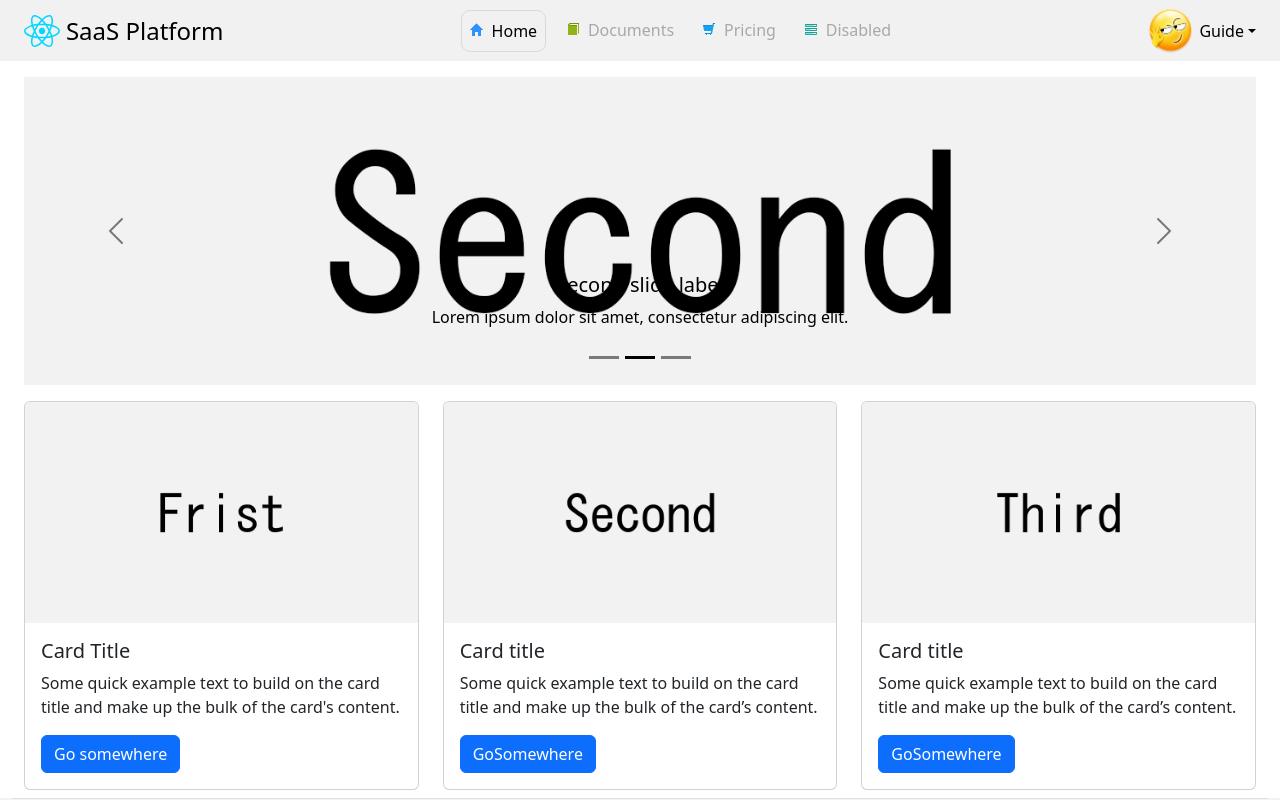
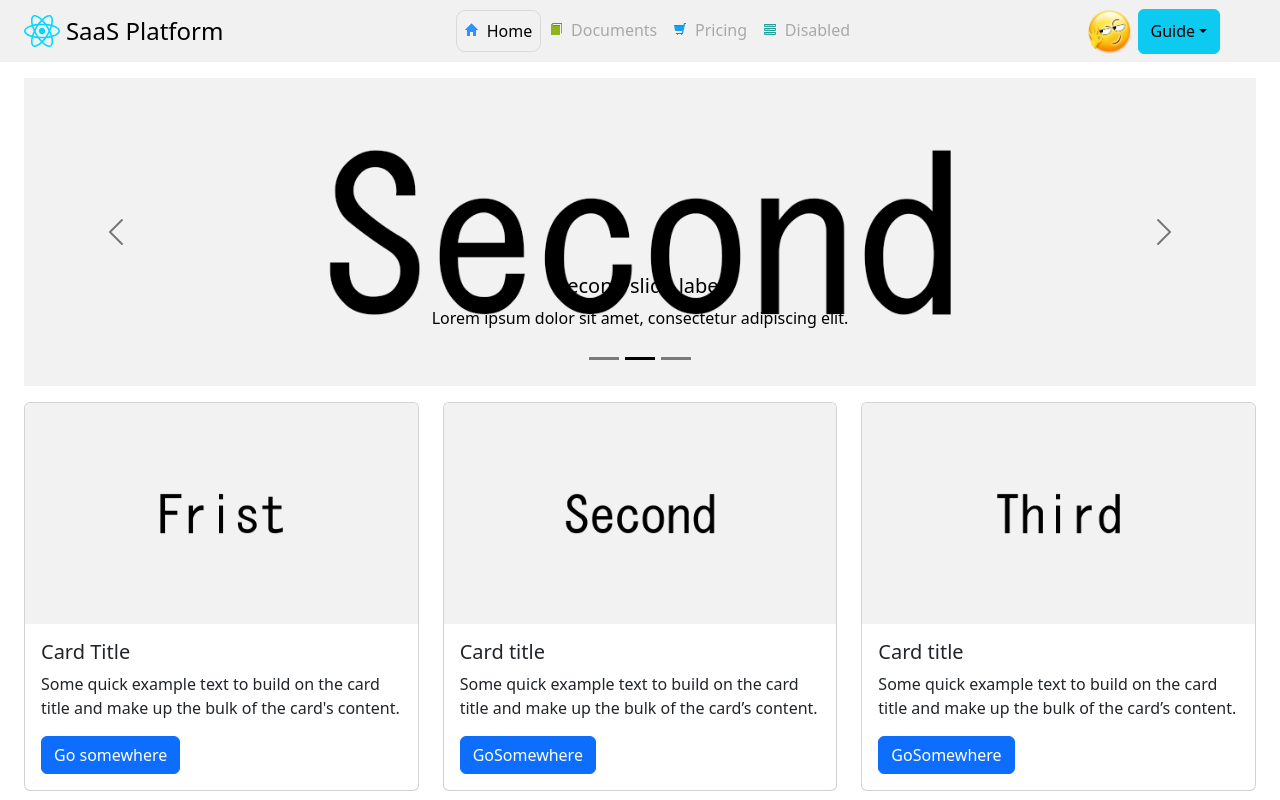
Before and after one commit to go-micro-saas/saas-frontend, a React (Vite) app: page / in a window 1280 px wide. Shown: the top 800 px of the page. Built offline with nearby package versions, Linux system fonts and the light colour scheme.

Commit message:
feat: 使用react-bootstrap

```diff
--- a/src/assets/layouts/css/layout.css
+++ b/src/assets/layouts/css/layout.css
@@ -42,13 +42,6 @@
     /*margin-right: 0.375rem !important;*/
 }
 
-.my-input-required {
-    color: red;
-    font-weight: bold;
+div.my-col-sm-9 {
+    width: 75%;
 }
-
-@media (min-width: 576px) {
-    .my-col-sm-9 {
-        width: 75%;
-    }
-}
--- a/src/assets/layouts/css/page_content.css
+++ b/src/assets/layouts/css/page_content.css
@@ -1,5 +1,5 @@
 .my-page-content-container {
-    min-height: 80vh;
+    min-height: 100vh;
     margin-top: 16px;
     margin-bottom: 8px;
 }
--- a/src/assets/layouts/css/page_header.css
+++ b/src/assets/layouts/css/page_header.css
@@ -46,8 +46,8 @@
 
 .my-header-navbar-sign-up {
     height: 45px;
-    display: flex;
-    font-weight: bold;
+    display: flex !important;
+    font-weight: bold !important;
     align-items: center;
     border-radius: 6px;
 }
--- a/src/components/auth/LoginForm.tsx
+++ b/src/components/auth/LoginForm.tsx
@@ -5,7 +5,7 @@ import "@src/assets/layouts/css/layout.css"
 import "@src/assets/icons/css/icon.css"
 import {LinkPath} from "@src/global/link_path.tsx";
 import {CheckLoginAccount, CheckPassword} from "@src/global/validate_rules.tsx";
-import Row from'react-bootstrap/Row';
+import Row from 'react-bootstrap/Row';
 import Col from "react-bootstrap/Col";
 import Form from "react-bootstrap/Form";
 
--- a/src/components/layouts/PageHeader.tsx
+++ b/src/components/layouts/PageHeader.tsx
@@ -2,113 +2,99 @@ import myLogo from '@src/assets/react.svg'
 import myAvatar from '@src/assets/layouts/image/ok.png'
 import '@src/assets/layouts/css/layout.css';
 import '@src/assets/layouts/css/page_header.css';
+import Dropdown from 'react-bootstrap/Dropdown';
+import Navbar from 'react-bootstrap/Navbar';
+import Container from 'react-bootstrap/Container';
+import Nav from 'react-bootstrap/Nav';
 
 function PageHeader() {
   return (
     <>
       <div className="container-fluid my-header-navbar-container">
-        <nav className="navbar navbar-expand-lg py-2 my-header-navbar-nav">
-          <div className="container-fluid">
-            {/*导航栏 左侧*/}
-            <a href="/"
-               className="d-flex align-items-center mb-3 mb-md-0 me-md-auto link-body-emphasis text-decoration-none">
+        <Navbar expand={"lg"} className="py-2 my-header-navbar-nav">
+          <Container fluid>
+            {/*brand*/}
+            <Navbar.Brand className="d-flex"
+                          href="#home">
               <img src={myLogo} className="logo" alt="SaaS logo"/>
               <span className="my-margin-x3"></span>
               <span className="fs-4">SaaS Platform</span>
-            </a>
-            <button className="navbar-toggler" type="button" data-bs-toggle="collapse"
-                    data-bs-target="#myNavbarSupportedContent" aria-controls="myNavbarSupportedContent"
-                    aria-expanded="false"
-                    aria-label="Toggle navigation">
-              <span className="navbar-toggler-icon"></span>
-            </button>
-            <div className="collapse navbar-collapse" id="myNavbarSupportedContent">
-              {/*导航栏 菜单*/}
-              <ul className="nav navbar-nav justify-content-lg-center me-auto container">
-                <li className="nav-item my-header-navbar-li">
-                  <a className="nav-link my-header-navbar-a active" aria-current="page" href="#">
+            </Navbar.Brand>
+            {/*toggle*/}
+            <Navbar.Toggle aria-controls="myNavbarSupportedContent"/>
+            {/*navbar*/}
+            <Navbar.Collapse id="myNavbarSupportedContent">
+              <Nav className="me-auto justify-content-lg-center container-fluid">
+                <Nav.Link className="my-header-navbar-a active"
+                          href="#">
                   <i className="icon-home"></i>
                   <span className="my-margin-r3"></span>
                   Home
-                  </a>
-                </li>
-                <li className="nav-item my-header-navbar-li">
-                  <a className="nav-link my-header-navbar-a disabled" href="#">
+                </Nav.Link>
+                <Nav.Link className="my-header-navbar-a disabled"
+                          href="#">
                   <i className="icon-book"></i>
                   <span className="my-margin-r3"></span>
                   Documents
-                  </a>
-                </li>
-                <li className="nav-item my-header-navbar-li">
-                  <a className="nav-link my-header-navbar-a disabled" aria-disabled="true">
+                </Nav.Link>
+                <Nav.Link className="my-header-navbar-a disabled"
+                          href="#">
                   <i className="icon-shopping-cart"></i>
                   <span className="my-margin-r3"></span>
                   Pricing
-                  </a>
-                </li>
-                <li className="nav-item my-header-navbar-li">
-                  <a className="nav-link my-header-navbar-a disabled" aria-disabled="true">
+                </Nav.Link>
+                <Nav.Link className="my-header-navbar-a disabled"
+                          href="#">
                   <i className="icon-tasks"></i>
                   <span className="my-margin-r3"></span>
                   Disabled
-                  </a>
-                </li>
-              </ul>
-
-              {/*导航栏 右侧*/}
-              <div className="d-flex col-sm dropdown">
+                </Nav.Link>
+              </Nav>
+              {/*user*/}
+              <Dropdown className="d-flex col-sm-2 dropdown">
+                {/* 游客 or 用户 */}
+                {/*<div className="my-header-navbar-text-avatar">游客</div>*/}
+                <img src={myAvatar} className="my-header-navbar-img-avatar" alt="Avatar"/>
+                <span className="my-margin-x3"></span>
                 {/* 游客 - 注册 */}
-                {/*<div className="my-header-navbar-text-avatar">游客</div>*/}
-                {/*<span className="my-margin-x3"></span>*/}
                 {/*<a href="#"*/}
-                {/*   className="my-header-navbar-sign-up btn btn-info link-body-emphasis text-decoration-none">*/}
+                {/*   className="btn btn-info my-header-navbar-sign-up link-body-emphasis text-decoration-none">*/}
                 {/*  <span className="">注册</span>*/}
                 {/*</a>*/}
-
                 {/* 登录 - 用户*/}
-                <a href="#"
-                   className="dropdown-toggle my-header-navbar-sign-in link-body-emphasis text-decoration-none text-truncate"
-                   data-bs-toggle="dropdown" aria-expanded="false">
-                  <img src={myAvatar} className="my-header-navbar-img-avatar" alt="Avatar"/>
-                  <span className="my-margin-x3"></span>
+                <Dropdown.Toggle variant={"info"}
+                                 className="my-header-navbar-sign-in link-body-emphasis text-truncate">
                   <span className="text-truncate">Guide</span>
-                </a>
-                <ul className="dropdown-menu my-header-navbar-dropdown">
-
-                  <li>
-                    <a className="dropdown-item text-truncate disabled" href="#">
+                </Dropdown.Toggle>
+                <Dropdown.Menu className="dropdown-menu my-header-navbar-dropdown">
+                  <Dropdown.Item className="text-truncate disabled"
+                                 href="#">
                     <i className="icon-user"></i>
                     <span className="my-margin-r3"></span>
                     成员信息
-                    </a>
-                  </li>
+                  </Dropdown.Item>
 
-                  <li>
                   <hr className="dropdown-divider"/>
-                  </li>
-                  <li>
-                    <a className="dropdown-item text-truncate disabled" href="#">
+                  <Dropdown.Item className="text-truncate disabled"
+                                 href="#">
                     <i className="icon-globe icon-spin"></i>
                     <span className="my-margin-r3"></span>
                     个人组织
-                    </a>
-                  </li>
+                  </Dropdown.Item>
 
-                  <li>
+
                   <hr className="dropdown-divider"/>
-                  </li>
-                  <li>
-                    <a className="dropdown-item text-truncate disabled" href="#">
+                  <Dropdown.Item className="text-truncate disabled"
+                                 href="#">
                     <i className="icon-cog icon-spin"></i>
                     <span className="my-margin-r3"></span>
                     管理组织
-                    </a>
-                  </li>
-                </ul>
-              </div>
-            </div>
-          </div>
-        </nav>
+                  </Dropdown.Item>
+                </Dropdown.Menu>
+              </Dropdown>
+            </Navbar.Collapse>
+          </Container>
+        </Navbar>
       </div>
     </>
   )
```
Lines whose indentation alone changed are shown as unchanged.
